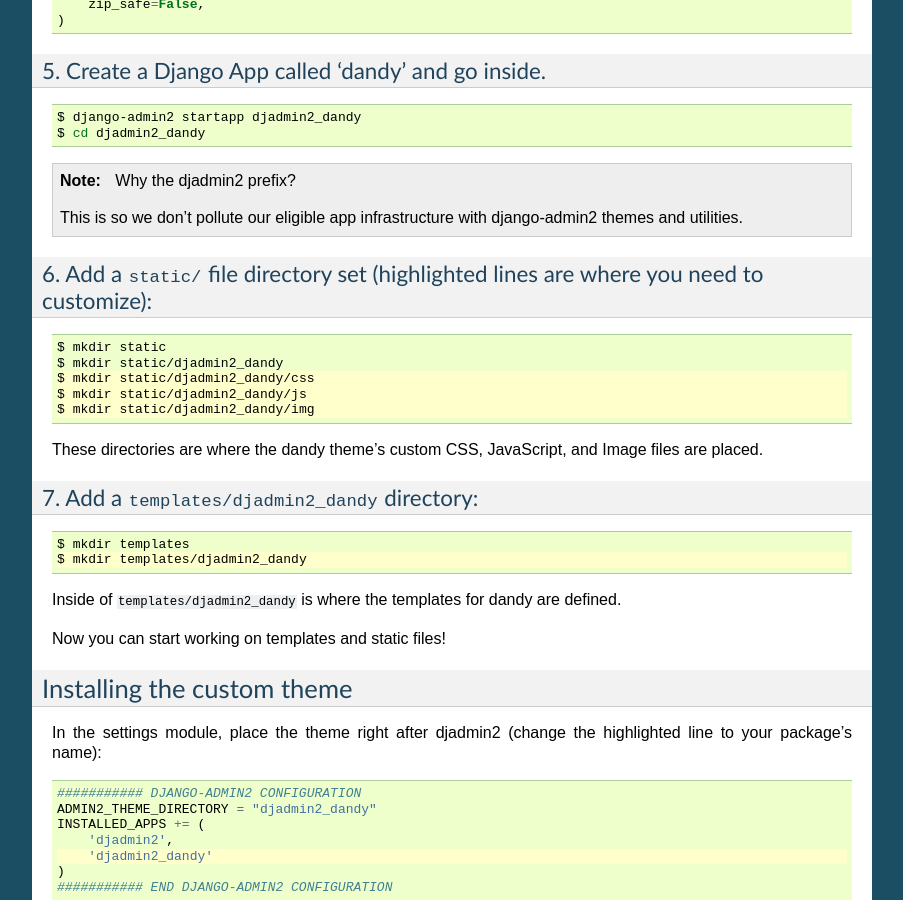
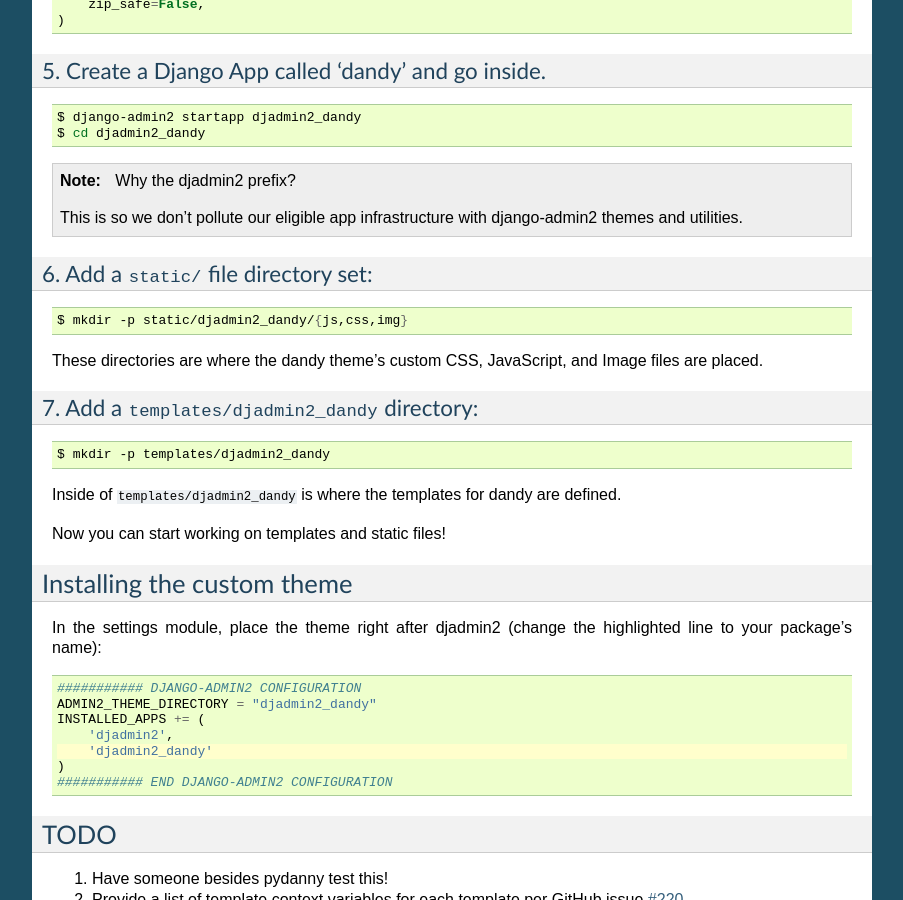
Before and after one commit to jazzband/django-admin2, a Sphinx documentation site: the page built from docs/themes.rst, in a window 1280 px wide and 900 px high, scrolled down 1330 px. Shown: the whole window, without its empty margins (198-1101 px from the left). Built offline with Sphinx 7.4.7, drawn with Linux system fonts in a browser that asks for light colours; some of the changed text lies outside the part shown.

Commit message:
improved line commands

```diff
--- a/docs/themes.rst
+++ b/docs/themes.rst
@@ -100,17 +100,13 @@
 
     This is so we don't pollute our eligible app infrastructure with django-admin2 themes and utilities.
 
-6. Add a :file:`static/` file directory set (highlighted lines are where you need to customize):
+6. Add a :file:`static/` file directory set:
 ~~~~~~~~~~~~~~~~~~~~~~~~~~~~~~~~~~~~~~~~~~~~~~~~~~~~~~~~~~~~~~~~~~~~~~~~~~~~~~~~~~~~~~~~~~~~~~~~~~~
 
 .. code-block:: bash
     :emphasize-lines: 3,4,5
 
-    $ mkdir static
-    $ mkdir static/djadmin2_dandy
-    $ mkdir static/djadmin2_dandy/css
-    $ mkdir static/djadmin2_dandy/js
-    $ mkdir static/djadmin2_dandy/img
+    $ mkdir -p static/djadmin2_dandy/{js,css,img}
 
 These directories are where the dandy theme's custom CSS, JavaScript, and Image files are placed.
 
@@ -120,8 +116,7 @@
 .. code-block:: bash
     :emphasize-lines: 2
 
-    $ mkdir templates
-    $ mkdir templates/djadmin2_dandy
+    $ mkdir -p templates/djadmin2_dandy
 
 Inside of :file:`templates/djadmin2_dandy` is where the templates for dandy are defined.
 
```
